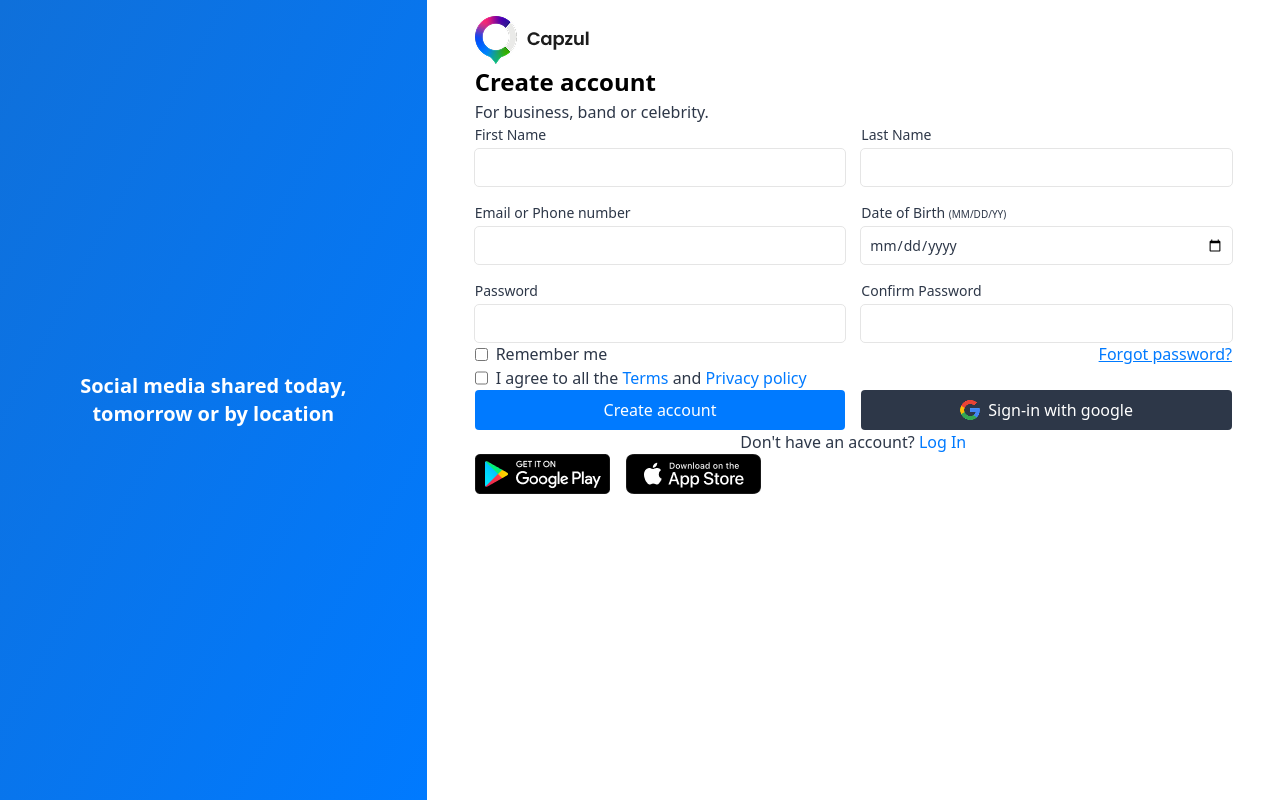
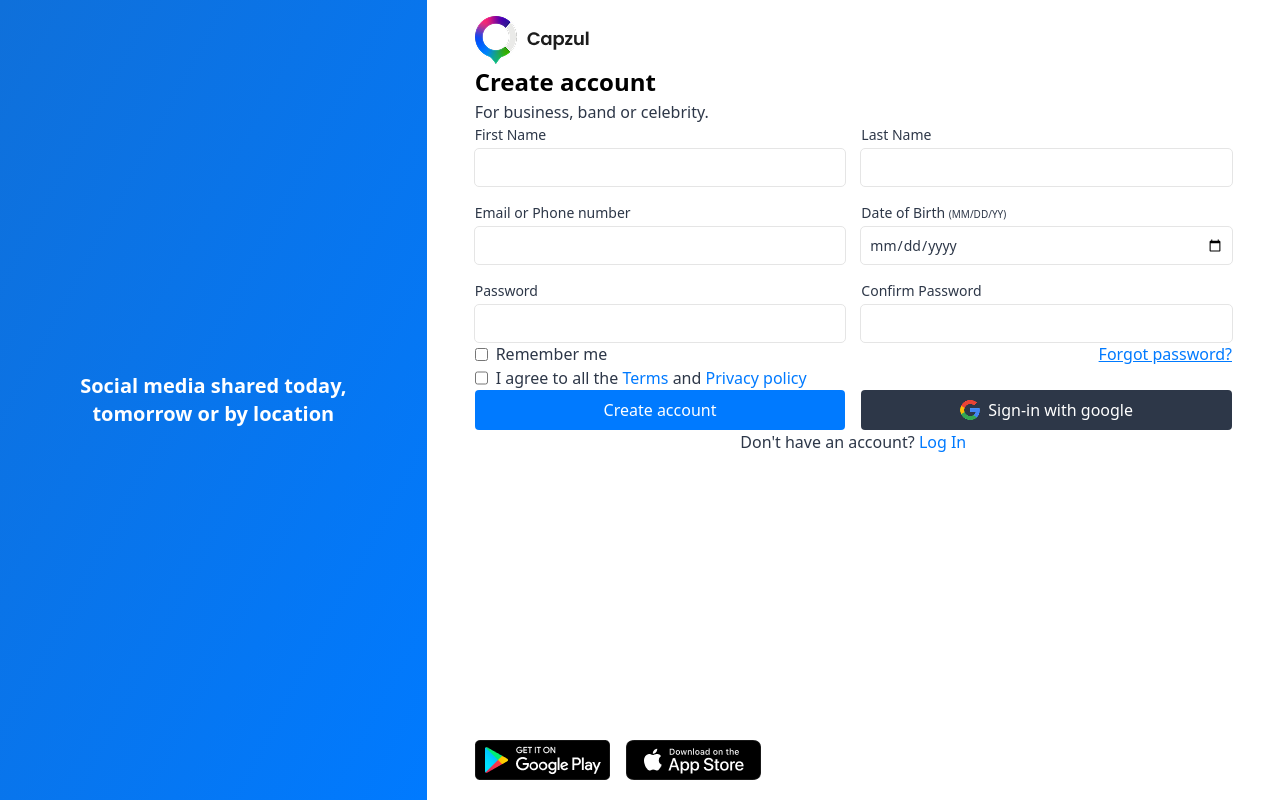
Before and after one commit to PeaceOloruntoba/probable-octo-bassoon, a React (Vite) app: page / in a window 1280 px wide. Built offline with nearby package versions, Linux system fonts and the light colour scheme.

Commit message:
Update App.tsx

```diff
--- a/src/App.tsx
+++ b/src/App.tsx
@@ -112,11 +112,11 @@ export default function App() {
             Log In
           </a>
         </span>
-        <div className="flex gap-4">
-          <button>
+        <div className="flex gap-4 absolute bottom-5">
+          <button className="cursor-pointer">
             <img src={playStore} alt="" />
           </button>
-          <button>
+          <button className="cursor-pointer">
             <img src={appleStore} alt="" />
           </button>
         </div>
```
